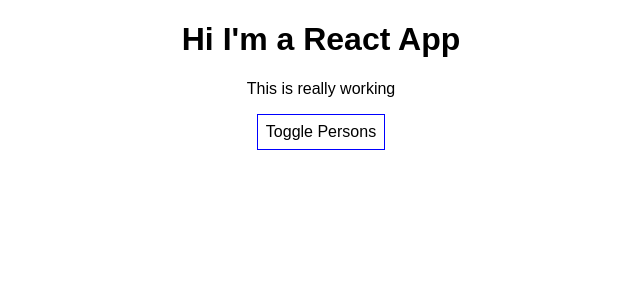
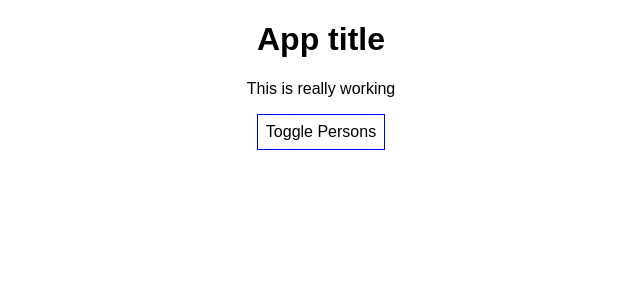
Before and after one commit to roylee0704/react-complete-guide, a React (Create React App) app: page / in a window 1280 px wide. Shown: the top 300 px of the page, without its empty margins (319-959 px from the left). Built offline with nearby package versions, Linux system fonts and the light colour scheme.

Commit message:
refac: move App to containers, add cokcpit component

```diff
--- /dev/null
+++ b/src/components/Cockpit/Cockpit.js
@@ -0,0 +1,20 @@
+import React from 'react';
+
+export default (props) => {
+
+    const style = {
+        backgroundColor: 'white',
+        padding: '8px',
+        font: 'inherit',
+        border: '1px solid blue',
+        cursor: 'pointer'
+    }
+
+    return (
+        <div>
+            <h1>{props.title}</h1>
+            <p>This is really working</p>
+            <button style={style} onClick={props.clicked}>Toggle Persons</button>
+        </div>
+    );
+}
--- a/src/App.js
+++ b/src/containers/App.js
@@ -1,6 +1,7 @@
 import React, { useState } from 'react';
 import './App.css';
-import Persons from './components/Persons/Persons';
+import Persons from '../components/Persons/Persons';
+import Cockpit from '../components/Cockpit/Cockpit';
 
 export default () => {
   const [personsState, setPersonsState] = useState({
@@ -60,11 +61,8 @@ export default () => {
 
   return (
     <div className="App">
-      <h1>Hi I'm a React App</h1>
-      <p>This is really working</p>
-      <button style={style} onClick={togglePersonsHandler}>Toggle Persons</button>
+      <Cockpit title="App title" clicked={togglePersonsHandler} />
       <Persons persons={personsState.persons} show={showPersonsState.showPersons} clicked={deletePersonHandler} changed={nameChangedHandler} />
-
     </div>
   );
 };
--- a/src/index.js
+++ b/src/index.js
@@ -1,7 +1,7 @@
 import React from 'react';
 import ReactDOM from 'react-dom';
 import './index.css';
-import App from './App';
+import App from './containers/App';
 import registerServiceWorker from './registerServiceWorker';
 
 ReactDOM.render(<App />, document.getElementById('root'));
```
Also changed, not shown: src/containers/App.css (renamed from src/App.css), 1 other file (tests, documents, lock files or other folders).
